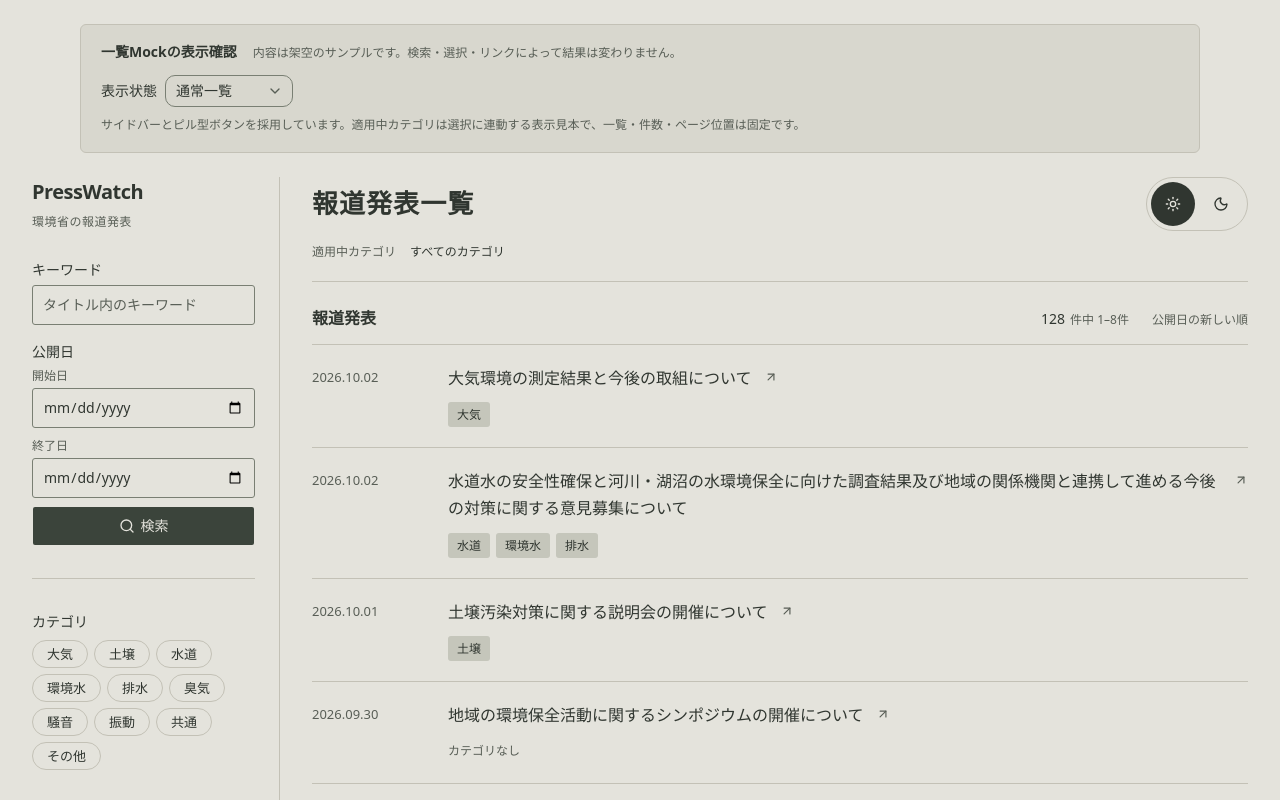
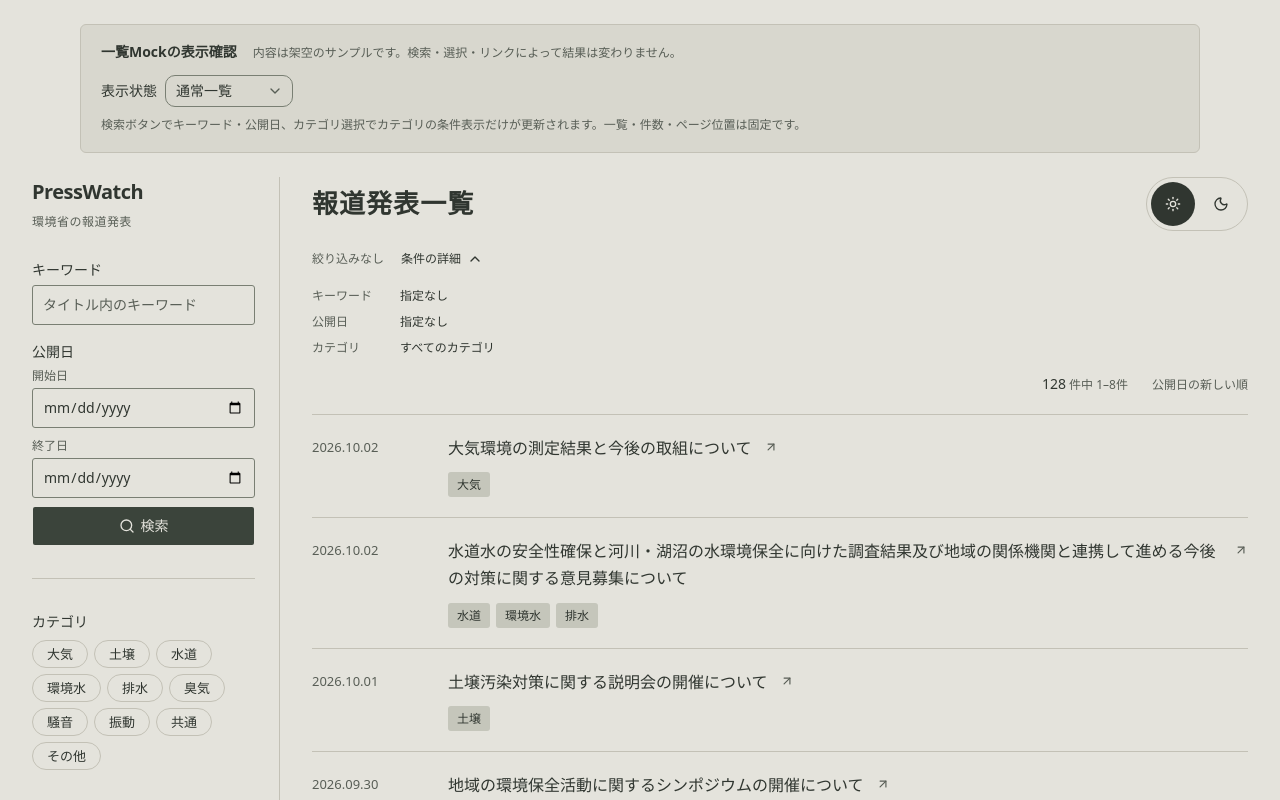
Before and after one commit to 64-HiroByte/press-watch, a Next.js app in the folder apps/web/: page /mock in a window 1280 px wide. Shown: the top 800 px of the page. Built offline with nearby package versions, Linux system fonts and the light colour scheme.

Commit message:
feat(web): 一覧Mockのヘッダーに検索条件と折りたたみを追加

```diff
--- a/apps/web/app/mock/mock.css
+++ b/apps/web/app/mock/mock.css
@@ -230,43 +230,30 @@ html.dark .mock-workbench {
 }
 
 .mock-preview .release-results {
-  margin-top: 24px;
+  margin-top: 0;
 }
 
-.mock-preview .release-results-heading {
+.mock-preview .release-results-summary {
   display: flex;
   align-items: baseline;
-  justify-content: space-between;
+  justify-content: flex-end;
   flex-wrap: wrap;
-  gap: 10px;
-  padding-bottom: 14px;
-  border-bottom: 1px solid var(--border);
-}
-
-.mock-preview .release-results-heading h3 {
-  margin: 0;
-  font-size: 16px;
-  font-weight: 600;
-}
-
-.mock-preview .release-results-heading p {
-  display: flex;
-  align-items: baseline;
-  gap: 5px;
-  margin: 0;
+  gap: 8px 24px;
+  margin-top: 16px;
   font-size: 12px;
   color: var(--muted-foreground);
 }
 
-.mock-preview .release-results-heading strong {
+.mock-preview .release-results-summary p {
+  margin: 0;
+  white-space: nowrap;
+}
+
+.mock-preview .release-results-summary strong {
   color: var(--foreground);
   font-size: 14px;
   font-weight: 500;
   font-variant-numeric: tabular-nums;
-}
-
-.mock-preview .release-results-heading p span {
-  margin-left: 18px;
 }
 
 .mock-preview .release-list {
@@ -449,6 +436,7 @@ html.dark .mock-workbench {
 }
 
 .mock-preview .release-mobile-bar,
+.mock-preview .release-conditions-trigger,
 .mock-preview .release-drawer-heading {
   display: none;
 }
@@ -626,17 +614,67 @@ html:has(.release-filter-panel:modal) {
   font-size: 26px;
 }
 
-.mock-preview .release-applied-categories {
-  display: flex;
-  align-items: baseline;
-  flex-wrap: wrap;
-  gap: 8px 14px;
+.mock-preview .release-applied-conditions {
   margin-top: 12px;
   font-size: 12px;
 }
 
+.mock-preview .release-condition-controls {
+  display: flex;
+  align-items: center;
+  flex-wrap: wrap;
+  gap: 4px 16px;
+  margin-top: 12px;
+  font-size: 12px;
+}
+
+.mock-preview .release-condition-status {
+  color: var(--muted-foreground);
+}
+
+.mock-preview .release-condition-controls button {
+  height: auto;
+  min-height: 32px;
+  padding: 4px 0;
+  border-radius: 3px;
+  background: transparent;
+  color: var(--foreground);
+  font-size: 12px;
+  font-weight: 400;
+}
+
+.mock-preview .release-condition-controls button:hover {
+  text-decoration: underline;
+  text-underline-offset: 4px;
+}
+
+.mock-preview .release-condition-controls button:focus-visible {
+  outline: 2px solid var(--ring);
+  outline-offset: 4px;
+}
+
+.mock-preview .release-conditions-disclosure[aria-expanded="true"] svg {
+  transform: rotate(180deg);
+}
+
+.mock-preview .release-applied-row {
+  display: grid;
+  grid-template-columns: 74px minmax(0, 1fr);
+  align-items: baseline;
+  gap: 14px;
+}
+
+.mock-preview .release-applied-row + .release-applied-row {
+  margin-top: 8px;
+}
+
 .mock-preview .release-applied-label {
   color: var(--muted-foreground);
+}
+
+.mock-preview .release-applied-value {
+  min-width: 0;
+  overflow-wrap: anywhere;
 }
 
 .mock-preview .release-applied-values {
@@ -746,7 +784,6 @@ html:has(.release-filter-panel:modal) {
     letter-spacing: -0.5px;
   }
 
-  .mock-preview .release-filter-trigger,
   .mock-preview .release-filter-close {
     min-height: 44px;
     border-radius: 3px;
@@ -754,6 +791,14 @@ html:has(.release-filter-panel:modal) {
 
   .mock-preview .release-filter-close {
     width: 44px;
+  }
+
+  .mock-preview .release-conditions-trigger {
+    display: inline-flex;
+  }
+
+  .mock-preview .release-condition-controls button {
+    min-height: 44px;
   }
 
   .mock-preview .release-filter-panel:not(:modal) {
--- a/apps/web/app/mock/page.tsx
+++ b/apps/web/app/mock/page.tsx
@@ -59,16 +59,26 @@ function SamplePagination() {
   );
 }
 
-function Results({ state = "normal" }: { state?: "normal" | ReleaseDisplayState }) {
-  const isEmpty = state === "empty" || state === "no-results";
+function ResultSummary({ state = "normal" }: { state?: "normal" | ReleaseDisplayState }) {
+  if (state === "loading" || state === "error") {
+    return null;
+  }
 
   return (
+    <div className="release-results-summary">
+      {state === "normal" ? (
+        <>
+          <p><strong>128</strong> 件中 1–{mockReleases.length}件</p>
+          <span>公開日の新しい順</span>
+        </>
+      ) : <p><strong>0</strong> 件</p>}
+    </div>
+  );
+}
+
+function Results({ state = "normal" }: { state?: "normal" | ReleaseDisplayState }) {
+  return (
     <section className="release-results" aria-label="報道発表の表示">
-      <header className="release-results-heading">
-        <h3>報道発表</h3>
-        {state === "normal" && <p><strong>128</strong> 件中 1–{mockReleases.length}件<span>公開日の新しい順</span></p>}
-        {isEmpty && <p><strong>0</strong> 件</p>}
-      </header>
       {state === "normal" ? <PressReleaseList releases={mockReleases} /> : <PressReleaseStatus state={state} />}
       {state === "normal" && <SamplePagination />}
     </section>
@@ -84,6 +94,10 @@ export default function MockPage() {
     <MockWorkbench
       sidebarSearch={<SearchFields />}
       sidebarCategories={mockCategories}
+      resultSummaries={{
+        normal: <ResultSummary />, loading: <ResultSummary state="loading" />, error: <ResultSummary state="error" />,
+        empty: <ResultSummary state="empty" />, "no-results": <ResultSummary state="no-results" />,
+      }}
       results={{
         normal: <Results />, loading: <Results state="loading" />, error: <Results state="error" />,
         empty: <Results state="empty" />, "no-results": <Results state="no-results" />,
--- a/apps/web/components/mock/workbench.tsx
+++ b/apps/web/components/mock/workbench.tsx
@@ -1,12 +1,14 @@
 "use client";
 
-import { useState, type MouseEvent, type ReactNode } from "react";
+import { useEffect, useState, type MouseEvent, type ReactNode } from "react";
+import { ChevronDownIcon, PencilLineIcon } from "lucide-react";
 
 import { MockCategoryPills } from "@/components/mock/category-toggles";
-import { MockSidebarFilters } from "@/components/mock/sidebar-filters";
+import { MockSidebarFilters, type MockSearchConditions } from "@/components/mock/sidebar-filters";
 import { MockThemeToggle } from "@/components/mock/theme-toggle";
 import type { FixedCategoryLabel } from "@/components/press-releases/list";
 import { Badge } from "@/components/ui/badge";
+import { Button } from "@/components/ui/button";
 import { Label } from "@/components/ui/label";
 import { NativeSelect, NativeSelectOption } from "@/components/ui/native-select";
 
@@ -14,14 +16,46 @@ type PreviewState = "normal" | "loading" | "error" | "empty" | "no-results";
 type WorkbenchProps = {
   sidebarSearch: ReactNode;
   sidebarCategories: readonly FixedCategoryLabel[];
+  resultSummaries: Record<PreviewState, ReactNode>;
   results: Record<PreviewState, ReactNode>;
   robustness: ReactNode;
 };
 
-export function MockWorkbench({ sidebarSearch, sidebarCategories, results, robustness }: WorkbenchProps) {
+export function MockWorkbench({ sidebarSearch, sidebarCategories, resultSummaries, results, robustness }: WorkbenchProps) {
   const [state, setState] = useState<PreviewState>("normal");
   const [sidebarSelection, setSidebarSelection] = useState<string[]>([]);
+  const [appliedSearch, setAppliedSearch] = useState<MockSearchConditions>({ keyword: "", publishedFrom: "", publishedTo: "" });
+  const [conditionsExpanded, setConditionsExpanded] = useState(false);
+
+  useEffect(() => {
+    setConditionsExpanded(!window.matchMedia("(width < 768px)").matches);
+  }, []);
   const selectedCategories = sidebarCategories.filter((category) => sidebarSelection.includes(category.slug));
+  const publicationRange = appliedSearch.publishedFrom || appliedSearch.publishedTo
+    ? `${appliedSearch.publishedFrom.replaceAll("-", "/") || "開始日指定なし"} 〜 ${appliedSearch.publishedTo.replaceAll("-", "/") || "終了日指定なし"}`
+    : "指定なし";
+  const hasConditions = Boolean(appliedSearch.keyword || appliedSearch.publishedFrom || appliedSearch.publishedTo || selectedCategories.length);
+  const conditionAction = hasConditions ? "条件を変更" : "検索条件を設定";
+  const conditionRows = (
+    <>
+      <span className="release-applied-row">
+        <span className="release-applied-label">キーワード</span>
+        <span className="release-applied-value">{appliedSearch.keyword || "指定なし"}</span>
+      </span>
+      <span className="release-applied-row">
+        <span className="release-applied-label">公開日</span>
+        <span className="release-applied-value">{publicationRange}</span>
+      </span>
+      <span className="release-applied-row">
+        <span className="release-applied-label">カテゴリ</span>
+        <span className="release-applied-values">
+          {selectedCategories.length === 0 ? <span>すべてのカテゴリ</span> : selectedCategories.map((category) => (
+            <Badge key={category.slug} variant="outline" className="release-category">{category.name}</Badge>
+          ))}
+        </span>
+      </span>
+    </>
+  );
 
   function toggleSidebarCategory(slug: string) {
     setSidebarSelection((current) => current.includes(slug)
@@ -58,7 +92,7 @@ export function MockWorkbench({ sidebarSearch, sidebarCategories, results, robus
           </div>
         </div>
         <p className="mock-design-description">
-          サイドバーとピル型ボタンを採用しています。適用中カテゴリは選択に連動する表示見本で、一覧・件数・ページ位置は固定です。
+          検索ボタンでキーワード・公開日、カテゴリ選択でカテゴリの条件表示だけが更新されます。一覧・件数・ページ位置は固定です。
         </p>
       </aside>
 
@@ -66,30 +100,50 @@ export function MockWorkbench({ sidebarSearch, sidebarCategories, results, robus
         className="mock-preview" data-design="sidebar" aria-label="サイドバーの画面見本"
         onClick={preventPreviewNavigation} onAuxClick={preventPreviewNavigation}
       >
-        <MockSidebarFilters>
-          {sidebarSearch}
-          <div className="release-sidebar-categories">
-            <MockCategoryPills categories={sidebarCategories} selectedSlugs={sidebarSelection} onToggle={toggleSidebarCategory} />
-          </div>
-        </MockSidebarFilters>
+        <MockSidebarFilters onSearch={setAppliedSearch} renderMain={({ drawerOpen, openDrawer, triggerRef, rememberTriggerFocus }) => (
           <div className="release-main">
             <header className="release-header">
               <div className="release-header-top">
                 <h2>報道発表一覧</h2>
                 <MockThemeToggle />
               </div>
-            <div className="release-applied-categories" role="group" aria-label="適用中カテゴリ">
-              <span className="release-applied-label">適用中カテゴリ</span>
-              <div className="release-applied-values" aria-live="polite" aria-atomic="true">
-                {selectedCategories.length === 0 ? <span>すべてのカテゴリ</span> : selectedCategories.map((category) => (
-                  <Badge key={category.slug} variant="outline" className="release-category">{category.name}</Badge>
-                ))}
+              <div className="release-condition-controls">
+                <span id="mock-condition-status" className="release-condition-status" aria-live="polite" aria-atomic="true">
+                  {hasConditions ? "検索条件あり" : "絞り込みなし"}
+                </span>
+                <Button
+                  type="button" variant="ghost" className="release-conditions-disclosure"
+                  aria-expanded={conditionsExpanded} aria-controls="mock-applied-values"
+                  onClick={() => setConditionsExpanded((current) => !current)}
+                >
+                  条件の詳細<ChevronDownIcon aria-hidden="true" />
+                </Button>
+                <Button
+                  ref={triggerRef} type="button" variant="ghost" className="release-conditions-trigger"
+                  aria-describedby="mock-condition-status"
+                  aria-haspopup="dialog" aria-controls="mock-filter-panel" aria-expanded={drawerOpen}
+                  onClick={openDrawer} onFocus={rememberTriggerFocus}
+                >
+                  <PencilLineIcon aria-hidden="true" />{conditionAction}
+                </Button>
               </div>
+              <div
+                id="mock-applied-values" className="release-applied-conditions" hidden={!conditionsExpanded}
+                role="group" aria-label="適用中の検索条件" aria-live="polite" aria-atomic="true"
+              >
+                {conditionRows}
               </div>
+              {resultSummaries[state]}
             </header>
             {results[state]}
             {robustness}
           </div>
+        )}>
+          {sidebarSearch}
+          <div className="release-sidebar-categories">
+            <MockCategoryPills categories={sidebarCategories} selectedSlugs={sidebarSelection} onToggle={toggleSidebarCategory} />
+          </div>
+        </MockSidebarFilters>
       </section>
     </main>
   );
```
Also changed, not shown: apps/web/components/mock/sidebar-filters.tsx (+38 -18 lines), 1 other file (tests, documents, lock files or other folders). Lines whose indentation alone changed are shown as unchanged.
